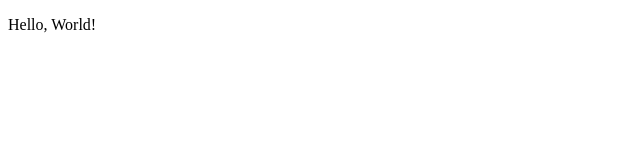
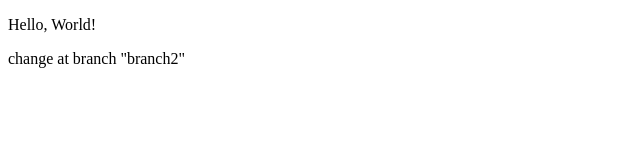
Before and after one commit to kinshukBiswas/LocalRepo, a plain HTML site: page index.html in a window 1280 px wide. Shown: the whole page, without its empty margins (0-640 px from the left). Drawn offline with Linux system fonts and the light colour scheme.

Commit message:
1 change at branch 2

```diff
--- a/index.html
+++ b/index.html
@@ -7,5 +7,6 @@
   </head>
   <body>
     <p>Hello, World!</p>
+    <p>change at branch "branch2"</p>
   </body>
 </html>
```
